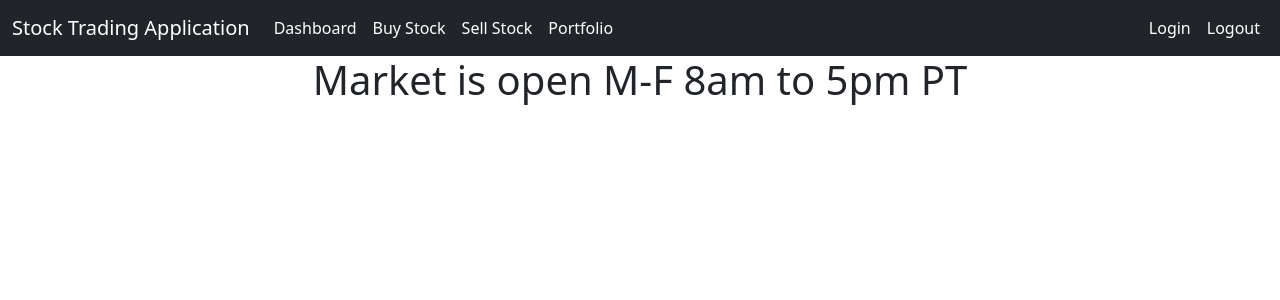
After one commit to andrtbo/401StockApplication, a Flask app: page /market in a window 1280 px wide. The commit adds this page. Shown: the top 300 px of the page. Run offline with Flask 3, Linux system fonts and the light colour scheme.

Commit message:
added market file to app.py will add more to the doc.

```diff
--- a/app.py
+++ b/app.py
@@ -231,3 +231,12 @@ def with_funds():
         return redirect(url_for('with_funds'))
 
     return render_template('with_funds.html', form=form)
+
+@app.route("/market", methods=["GET", "POST"])
+def market():
+
+    form = StockForm()
+
+    new_stock = Stock(stock_ticker = form.stock_ticker.data, company_name = form.company_name.data, market_price = form.market_price.data, volume_owned = form.volume_owned.data, market_volume = form.market_volume.data)
+
+    return render_template('market.html', form=form)
--- /dev/null
+++ b/templates/market.html
@@ -0,0 +1,76 @@
+<!DOCTYPE html>
+<html lang="en">
+<head>
+    <meta charset="UTF-8">
+    <meta name="viewport" content="width=device-width, initial-scale=1.0">
+    <!-- Bootstrap cdn -->
+    <link href="https://cdn.jsdelivr.net/npm/bootstrap@5.3.3/dist/css/bootstrap.min.css" rel="stylesheet" integrity="sha384-QWTKZyjpPEjISv5WaRU9OFeRpok6YctnYmDr5pNlyT2bRjXh0JMhjY6hW+ALEwIH" crossorigin="anonymous">
+
+    <!-- Page title -->
+    <title>{% block title %}Stock Trading Application{% endblock %}</title>
+    <style>
+        h1 {
+            text-align: center;
+        }
+    </style>
+</head>
+<body>
+  <!-- Bootstrap cdn -->
+  <script src="https://cdn.jsdelivr.net/npm/bootstrap@5.3.3/dist/js/bootstrap.bundle.min.js" integrity="sha384-YvpcrYf0tY3lHB60NNkmXc5s9fDVZLESaAA55NDzOxhy9GkcIdslK1eN7N6jIeHz" crossorigin="anonymous"></script>
+
+  <header>
+    <!-- Navbar -->
+    <nav class="navbar navbar-expand-lg navbar-dark bg-dark">
+      <div class="container-fluid">
+        <!-- Navbar title -->
+        <a class="navbar-brand">Stock Trading Application</a>
+
+        <!-- Navbar collapsability -->
+        <button class="navbar-toggler" type="button" data-bs-toggle="collapse" data-bs-target="#navbarSupportedContent" aria-controls="navbarSupportedContent" aria-expanded="false" aria-label="Toggle navigation">
+          <span class="navbar-toggler-icon"></span>
+        </button>
+
+        <!-- Navbar buttons -->
+        <div class="collapse navbar-collapse" id="navbarSupportedContent">
+          <!-- Left justified navbar buttons -->
+          <ul class="navbar-nav">
+            <li class="nav-item">
+              <a class="nav-link active" href="{{ url_for('dashboard') }}">Dashboard</a>
+            </li>
+            <li class="nav-item">
+              <a class="nav-link active" href="{{ url_for('buy_stock') }}">Buy Stock</a>
+            </li>
+            <li class="nav-item">
+              <a class="nav-link active" href="{{ url_for('sell_stock') }}">Sell Stock</a>
+            </li>
+            <li class="nav-item">
+              <a class="nav-link active" href="{{ url_for('portfolio') }}">Portfolio</a>
+            </li>
+          </ul>
+
+          <!-- Right justified navbar buttons -->
+          <ul class="navbar-nav ms-auto">
+            <li class="nav-item">
+              <a class="nav-link active" href="{{ url_for('login') }}">Login</a>
+            </li>
+            <li class="nav-item">
+                <a class="nav-link active" href="{{ url_for('logout') }}" onclick="return confirm('Are you sure you want to log out?')">Logout</a>
+            </li>
+          </ul>
+        </div>
+      </div>
+    </nav>
+  </header>
+
+  <!-- Main page content -->
+  <main>
+    {% block content %}{% endblock %}
+    <h1>Market is open M-F 8am to 5pm PT</h1>
+  </main>
+
+  <!-- Footer content -->
+  <footer>
+      <small>{% block footer %}{% endblock %}</small>
+  </footer>
+</body>
+</html>
```
Also changed, not shown: templates/dashboard.html (+6 -2 lines).
